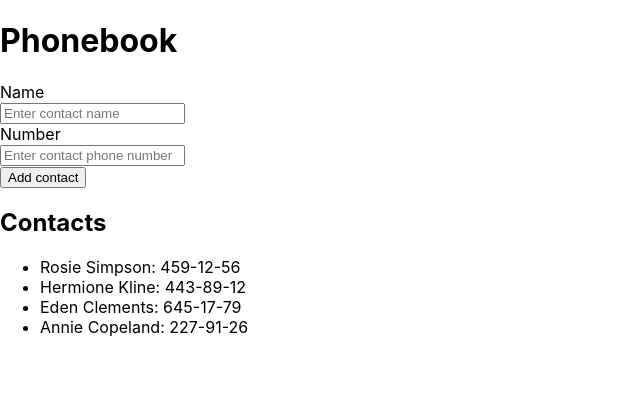
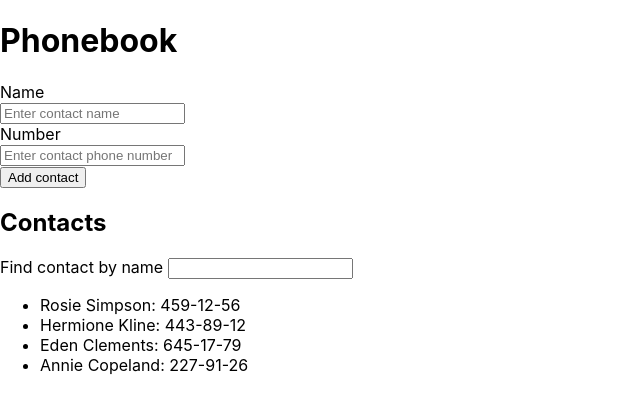
Before and after one commit to sandra-selezen/goit-react-hw-02-phonebook, a React (Create React App) app: page / in a window 1280 px wide. Shown: the top 412 px of the page, without its empty margins (0-640 px from the left). Built offline with nearby package versions, Linux system fonts and the light colour scheme.

Commit message:
Adds changeFilter method

```diff
--- a/src/components/App.jsx
+++ b/src/components/App.jsx
@@ -1,5 +1,6 @@
 import { Component } from "react";
 import { ContactForm } from "./ContactForm/ContactForm";
+import { Filter } from "./Filter/Filter";
 import { ContactList } from "./ContactList/ContactList";
 export class App extends Component {
   state = {
@@ -9,7 +10,7 @@ export class App extends Component {
       {id: 'id-3', name: 'Eden Clements', number: '645-17-79'},
       {id: 'id-4', name: 'Annie Copeland', number: '227-91-26'},
     ],
-    filter: ''
+    filter: "",
   }
 
   addContact = newContact => {
@@ -18,12 +19,17 @@ export class App extends Component {
     }));
   };
 
+  changeFilter = event => {
+    this.setState({ filter: event.target.value });
+  }
+
   render() {
     return (
       <>
         <h1>Phonebook</h1>
         <ContactForm onSubmit={this.addContact} />
         <h2>Contacts</h2>
+        <Filter value={this.state.filter} onChange={this.changeFilter}/>
         <ContactList contacts={this.state.contacts}/>
       </>
     )
--- a/src/components/Filter/Filter.js
+++ b/src/components/Filter/Filter.js
@@ -0,0 +1,19 @@
+// import { Formik, Field } from 'formik';
+// import * as yup from 'yup';
+// import { nanoid } from 'nanoid';
+
+
+// let schema = yup.string();
+// const searchId = nanoid();
+// let initialValues = "";
+
+export const Filter = ({ value, onChange }) => {
+  return (
+    // <Formik initialValues={initialValues} value={value} onChange={onChange} validationSchema={schema}>
+    <>
+      <label htmlFor="1">Find contact by name </label>
+      <input value={value} onChange={onChange} id="1"/>
+    </>
+
+  )
+}
```
